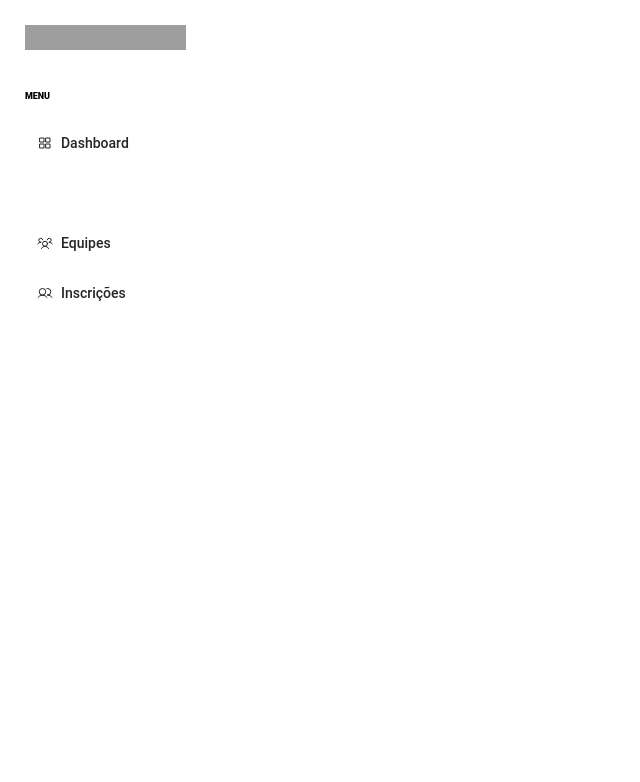
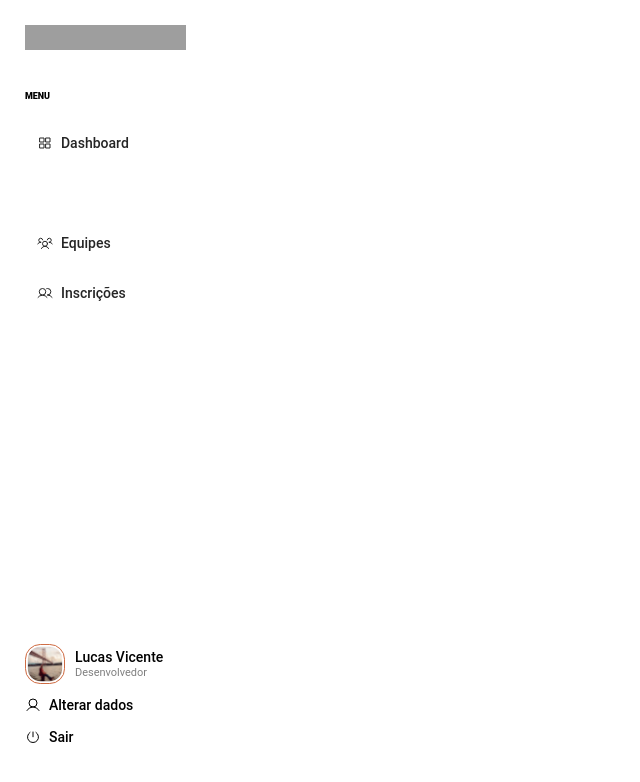
Before and after one commit to lucaasvicent/tropa-front-test, a Next.js app: page /event in a window 1280 px wide. Shown: the top 782 px of the page, without its empty margins (0-640 px from the left). Built offline with nearby package versions, Linux system fonts and the light colour scheme; grey boxes are pictures that could not be loaded.

Commit message:
feat: finish tab nav front

```diff
--- a/src/app/(protected)/TabNavigation/index.tsx
+++ b/src/app/(protected)/TabNavigation/index.tsx
@@ -1,11 +1,28 @@
-'use client'
+"use client";
 
 import Image from "next/image";
 import Link from "next/link";
-import { Calendar, SquaresFour, Users, UsersThree } from "phosphor-react";
+import {
+  Calendar,
+  Power,
+  SquaresFour,
+  User,
+  Users,
+  UsersThree,
+} from "phosphor-react";
 import { useState } from "react";
-import { Container, NavContent, NavItem, NavLeft, NavTitle } from "./styles";
-import Logo from '/public/tropa-logo.svg';
+import {
+  Container,
+  FooterNav,
+  FunctionText,
+  NavContent,
+  NavItem,
+  NavLeft,
+  NavTextFooter,
+  NavTitle,
+} from "./styles";
+import Logo from "/public/tropa-logo.svg";
+import Picture from "/public/picture-login.svg";
 
 export default function TabNavigation() {
   const [selectedItem, setSelectedItem] = useState<string>("event");
@@ -26,7 +43,10 @@ export default function TabNavigation() {
               selected={selectedItem === "dashboard"}
               onClick={() => handleSelect("dashboard")}
             >
-              <SquaresFour size={16} color={selectedItem === "dashboard" ? '#FFFFFF' : '#252525'} />
+              <SquaresFour
+                size={16}
+                color={selectedItem === "dashboard" ? "#FFFFFF" : "#252525"}
+              />
               <Link href="/dashboard">Dashboard</Link>
             </NavItem>
 
@@ -34,7 +54,10 @@ export default function TabNavigation() {
               selected={selectedItem === "event"}
               onClick={() => handleSelect("event")}
             >
-              <Calendar size={16} color={selectedItem === "event" ? '#FFFFFF' : '#252525'} />
+              <Calendar
+                size={16}
+                color={selectedItem === "event" ? "#FFFFFF" : "#252525"}
+              />
               <Link href="/event">Eventos</Link>
             </NavItem>
 
@@ -42,7 +65,10 @@ export default function TabNavigation() {
               selected={selectedItem === "equipes"}
               onClick={() => handleSelect("equipes")}
             >
-              <UsersThree size={16} color={selectedItem === "equipes" ? '#fff' : '#252525'} />
+              <UsersThree
+                size={16}
+                color={selectedItem === "equipes" ? "#fff" : "#252525"}
+              />
               <Link href="/squad">Equipes</Link>
             </NavItem>
 
@@ -50,13 +76,42 @@ export default function TabNavigation() {
               selected={selectedItem === "inscricoes"}
               onClick={() => handleSelect("inscricoes")}
             >
-              <Users size={16} color={selectedItem === "inscricoes" ? '#fff' : '#252525'} />
+              <Users
+                size={16}
+                color={selectedItem === "inscricoes" ? "#fff" : "#252525"}
+              />
               <Link href="/inscricoes">Inscrições</Link>
             </NavItem>
           </nav>
 
+          <FooterNav>
+            <div className="user-info">
+              <Image
+                src={Picture}
+                alt="Foto de perfil"
+                width={40}
+                height={40}
+                className="avatar"
+              />
+              <div>
+                <NavTextFooter>Lucas Vicente</NavTextFooter>
+                <FunctionText>Desenvolvedor</FunctionText>
+              </div>
+            </div>
+
+            <div className="footer-actions">
+              <div className="footer-action-item">
+                <User size={16} />
+                <span>Alterar dados</span>
+              </div>
+              <div className="footer-action-item">
+                <Power size={16} />
+                <span>Sair</span>
+              </div>
+            </div>
+          </FooterNav>
         </NavContent>
       </NavLeft>
     </Container>
-  )
+  );
 }
--- a/src/app/(protected)/TabNavigation/styles.ts
+++ b/src/app/(protected)/TabNavigation/styles.ts
@@ -40,7 +40,8 @@ export const NavItem = styled.div<NavItemProps>`
   align-items: center;
   gap: 0.5rem;
   padding: 0.75rem;
-  background-color: ${({ selected }) => (selected ? "var(--orange-100)" : "transparent")};
+  background-color: ${({ selected }) =>
+    selected ? "var(--orange-100)" : "transparent"};
   color: ${({ selected }) => (selected ? "#fff" : "#252525")};
   cursor: pointer;
   border-radius: 8px;
@@ -52,7 +53,7 @@ export const NavItem = styled.div<NavItemProps>`
     line-height: 1;
     vertical-align: middle;
     letter-spacing: 0%;
-    color: ${props => (props.selected ? '#fff' : 'var(--black-100)')};
+    color: ${(props) => (props.selected ? "#fff" : "var(--black-100)")};
     text-decoration: none;
     cursor: pointer;
   }
@@ -66,3 +67,59 @@ export const NavTitle = styled.p`
   letter-spacing: 12%;
   color: var(--gray-200);
 `;
+
+export const FooterNav = styled.div`
+  display: flex;
+  flex-direction: column;
+  width: 100%;
+  margin-top: auto;
+  gap: 5px;
+  border-top: 1px solid var(--gray-200);
+
+  .user-info {
+    display: flex;
+    align-items: center;
+    gap: 0.625rem;
+    margin-top: 2.37rem;
+  }
+
+  .footer-actions {
+    display: flex;
+    flex-direction: column;
+    gap: 1rem;
+    margin-top: 0.5rem;
+    margin-bottom: 1.875rem;
+  }
+
+  .footer-action-item {
+    display: flex;
+    align-items: center;
+    gap: 0.5rem;
+    cursor: pointer;
+    color: var(--black-100);
+
+    span {
+      font-family: Roboto, sans-serif;
+      font-size: 0.875rem;
+      font-weight: 500;
+    }
+  }
+`;
+
+export const NavTextFooter = styled.p`
+  font-family: Roboto, sans-serif;
+  font-size: 0.875rem;
+  font-weight: 500;
+  line-height: 1.2;
+  color: var(--black-100);
+  margin: 0;
+`;
+
+export const FunctionText = styled.p`
+  font-family: Roboto, sans-serif;
+  font-size: 0.687rem;
+  font-weight: 400;
+  line-height: 1.2;
+  color: #00000080;
+  margin: 0;
+`;
--- a/src/app/layout.tsx
+++ b/src/app/layout.tsx
@@ -23,7 +23,7 @@ export default function RootLayout({
         {children}
         <ToastContainer
           position="top-right"
-          autoClose={3000}
+          autoClose={2500}
           hideProgressBar={false}
           newestOnTop={false}
           closeOnClick={false}
```
Also changed, not shown: public/picture-login.svg (added).
